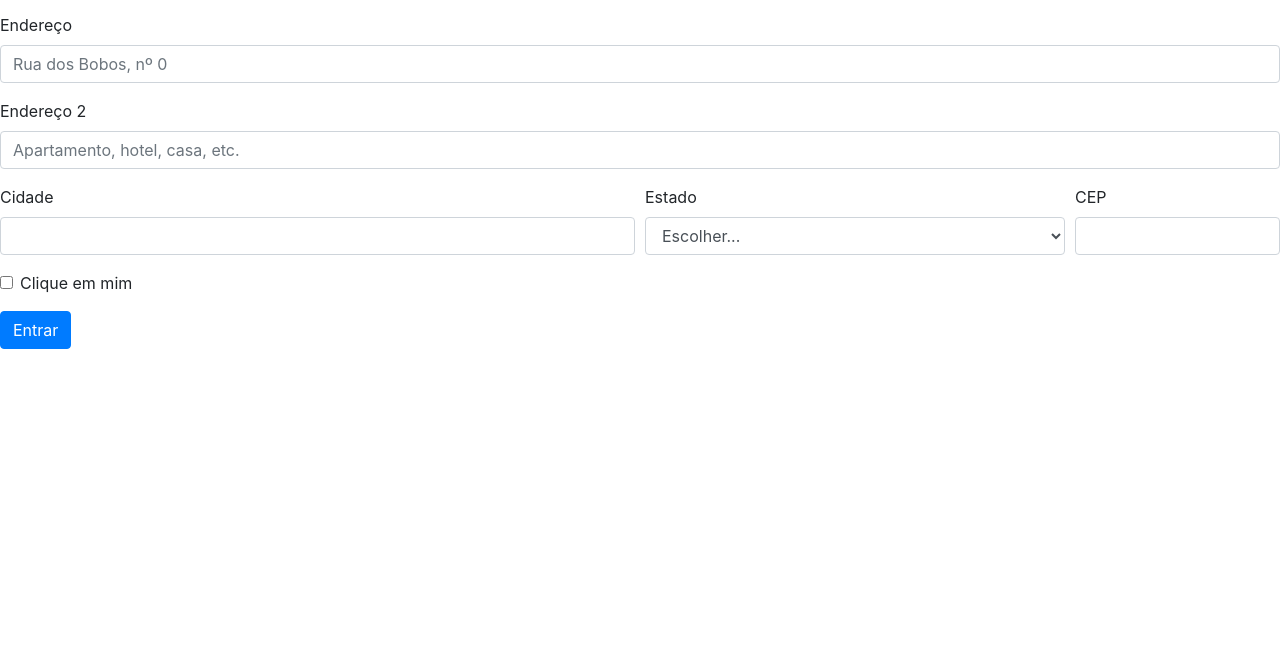
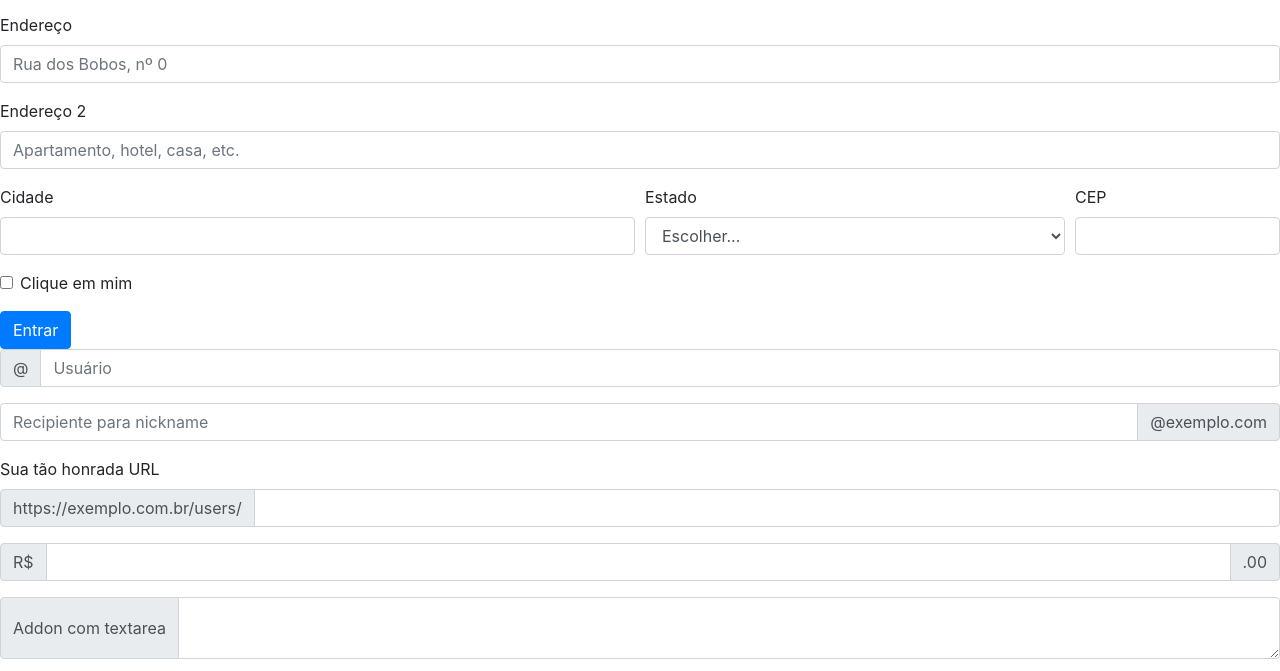
Before and after one commit to mb18vs/repositorio6, a plain HTML site: page index.html in a window 1280 px wide. Shown: the part 129-800 px from the top of the page. Drawn offline with nearby package versions, Linux system fonts and the light colour scheme.

Commit message:
formulario3

```diff
--- a/index.html
+++ b/index.html
@@ -65,5 +65,43 @@
             </div>
             <button type="submit" class="btn btn-primary">Entrar</button>
           </form>
+          <div class="input-group mb-3">
+            <div class="input-group-prepend">
+              <span class="input-group-text" id="basic-addon1">@</span>
+            </div>
+            <input type="text" class="form-control" placeholder="Usuário" aria-label="Usuário" aria-describedby="basic-addon1">
+          </div>
+
+          <div class="input-group mb-3">
+            <input type="text" class="form-control" placeholder="Recipiente para nickname" aria-label="Recipiente para nickname" aria-describedby="basic-addon2">
+            <div class="input-group-append">
+              <span class="input-group-text" id="basic-addon2">@exemplo.com</span>
+            </div>
+          </div>
+
+          <label for="basic-url">Sua tão honrada URL</label>
+          <div class="input-group mb-3">
+            <div class="input-group-prepend">
+              <span class="input-group-text" id="basic-addon3">https://exemplo.com.br/users/</span>
+            </div>
+            <input type="text" class="form-control" id="basic-url" aria-describedby="basic-addon3">
+          </div>
+
+          <div class="input-group mb-3">
+            <div class="input-group-prepend">
+              <span class="input-group-text">R$</span>
+            </div>
+            <input type="text" class="form-control" aria-label="Quantia">
+            <div class="input-group-append">
+              <span class="input-group-text">.00</span>
+            </div>
+          </div>
+
+          <div class="input-group">
+            <div class="input-group-prepend">
+              <span class="input-group-text">Addon com textarea</span>
+            </div>
+            <textarea class="form-control" aria-label="Com textarea"></textarea>
+          </div>
 </body>
 </html>
```
